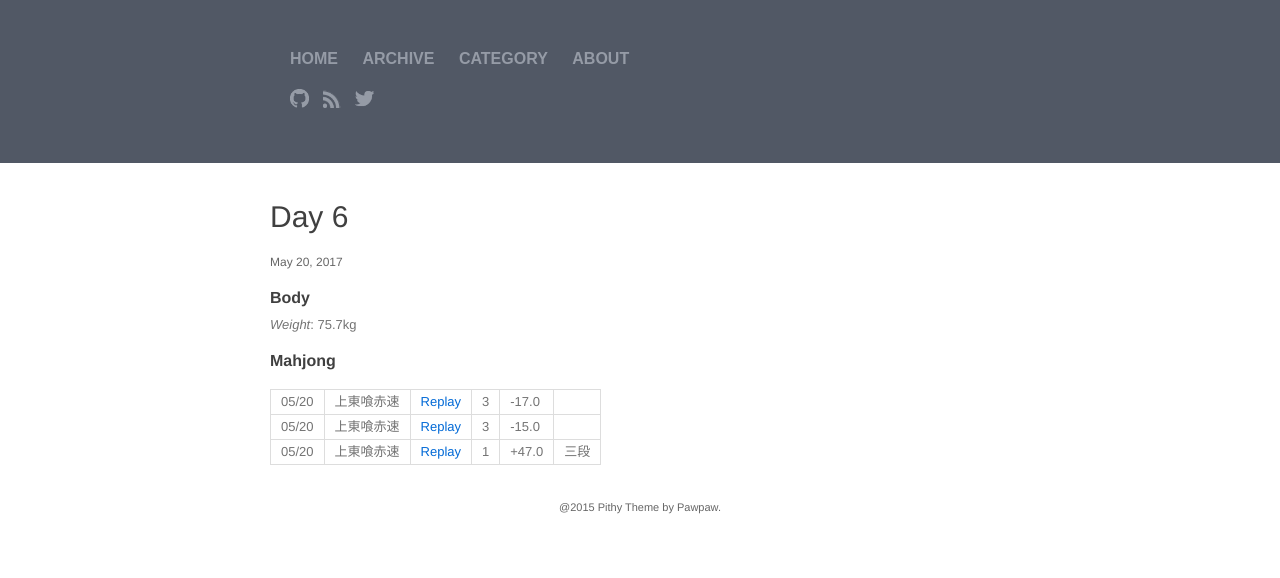
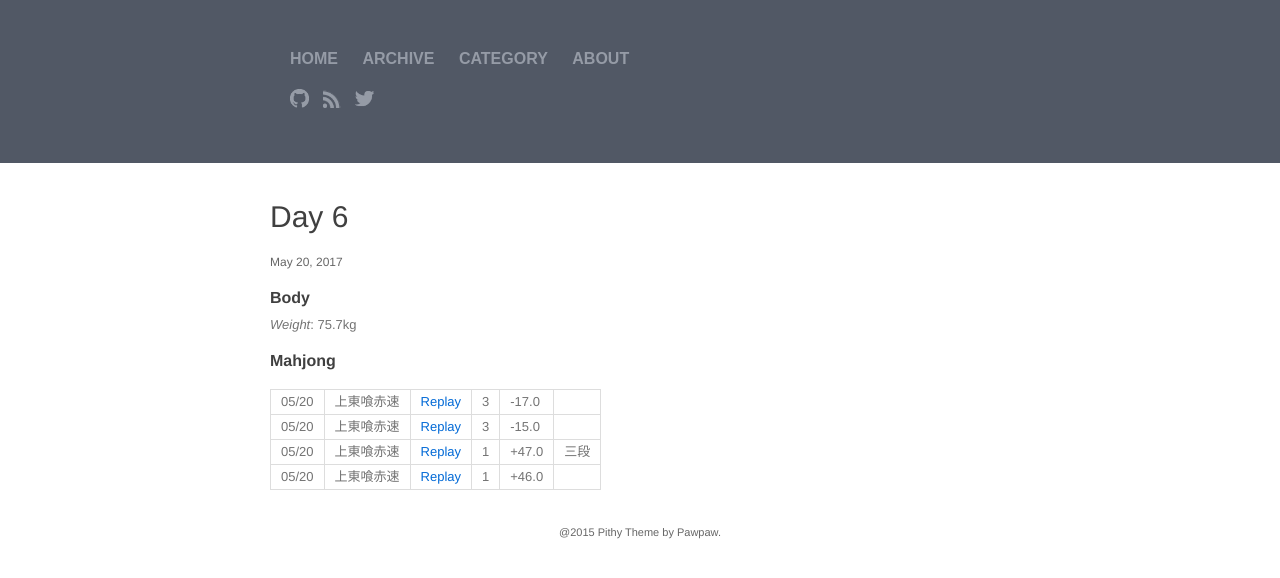
Before and after one commit to senhi/senhi.github.io, a Jekyll site: the page built from _posts/2017-05-20-day-6.markdown, in a window 1280 px wide. Shown: the top 578 px of the page. Built offline with Jekyll 4.4.1, drawn with Linux system fonts in a browser that asks for light colours.

Commit message:
Update 2017-05-20-day-6.markdown

```diff
--- a/_posts/2017-05-20-day-6.markdown
+++ b/_posts/2017-05-20-day-6.markdown
@@ -14,3 +14,4 @@ categories: "100days"
 05/20 | 上東喰赤速 | <a href="http://tenhou.net/0/?log=2017052011gm-00c1-0000-569db798&tw=3">Replay</a> | 3 | -17.0
 05/20 | 上東喰赤速 | <a href="http://tenhou.net/0/?log=2017052011gm-00c1-0000-d81c6bbc&tw=0">Replay</a> | 3 | -15.0
 05/20 | 上東喰赤速 | <a href="http://tenhou.net/0/?log=2017052012gm-00c1-0000-4998db80&tw=3">Replay</a> | 1 | +47.0 | 三段
+05/20 | 上東喰赤速 | <a href="http://tenhou.net/0/?log=2017052012gm-00c1-0000-3165c867&tw=3">Replay</a> | 1 | +46.0
```
